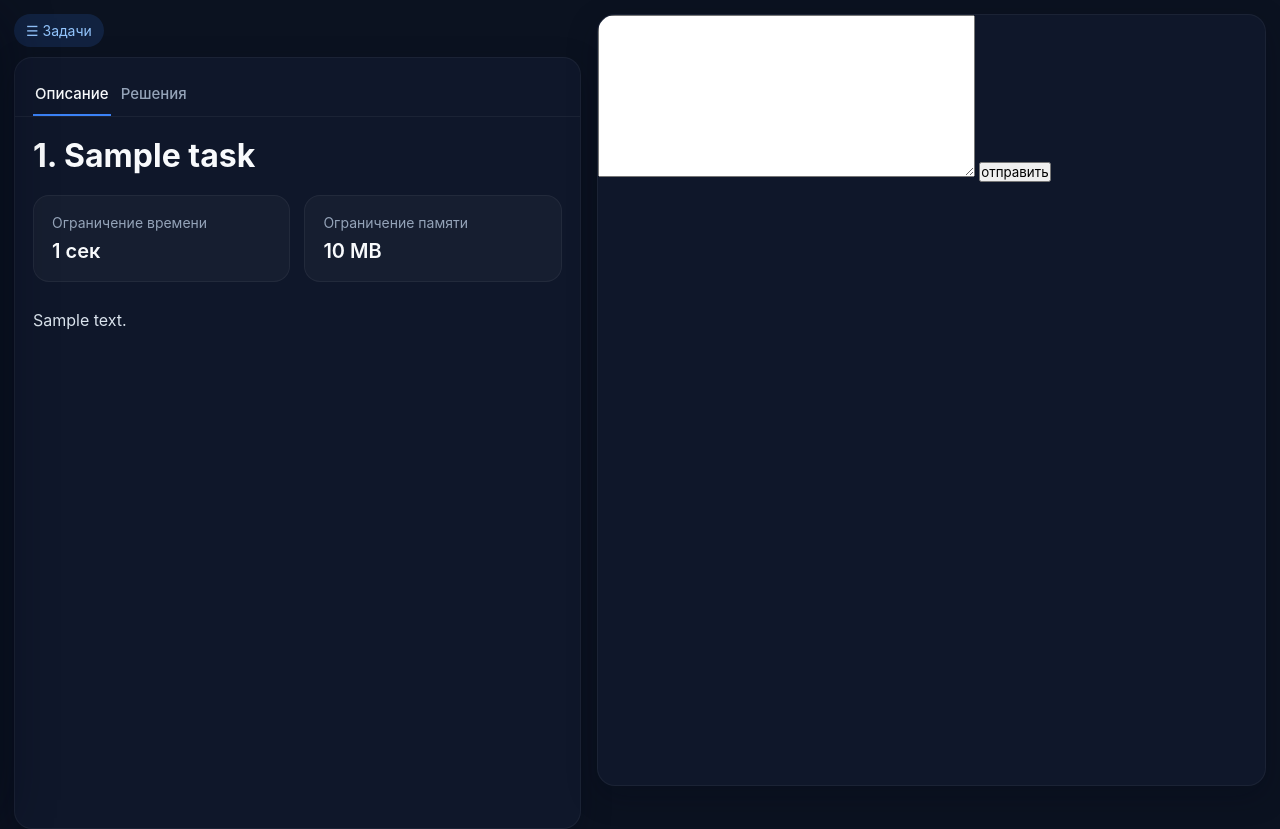
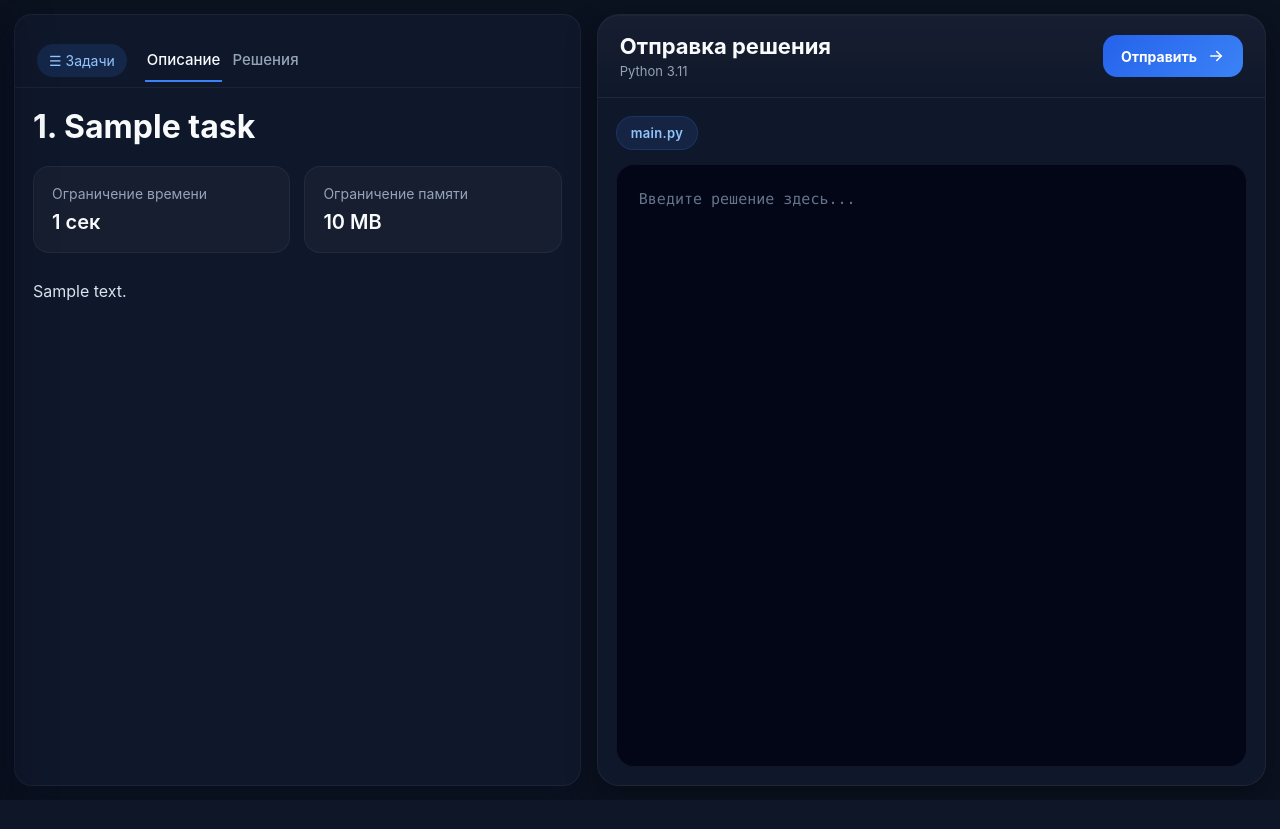
Before and after one commit to ArtemKalinin10/IT_handbook, a Django app: a page that uses handbook/education/templates/education/task.html in a window 1280 px wide. After the commit the page ends 800 px from the top, so only its background shows below. Run offline with Django 5.2, Linux system fonts and the light colour scheme; a user stored in the database is signed in; tables that the repository leaves empty hold one stand-in row (values such as "Sample post").

Commit message:
adjusted the styles of the form

```diff
--- a/handbook/education/forms.py
+++ b/handbook/education/forms.py
@@ -2,7 +2,16 @@
 from django import forms
 
 class SubmissionForm(forms.Form):
-    code = forms.CharField(widget=forms.Textarea)
+    code = forms.CharField(
+        widget=forms.Textarea(
+            attrs={
+                "class": "code-area",
+                "placeholder": "Введите решение здесь...",
+                "spellcheck": "false",
+                "rows": 1,
+            }
+        )
+    )
 
     def clean_code(self):
         code = self.cleaned_data["code"].strip()
--- a/handbook/education/static/education/css/task.css
+++ b/handbook/education/static/education/css/task.css
@@ -13,6 +13,20 @@ body {
 
 pre {
   overflow-x: auto;
+}
+
+.sidebar,
+.left-tab-panel,
+#id_code {
+  scrollbar-width: none;
+  -ms-overflow-style: none;
+}
+
+.sidebar::-webkit-scrollbar,
+.left-tab-panel::-webkit-scrollbar,
+#id_code::-webkit-scrollbar {
+  width: 0;
+  height: 0;
 }
 
 code,
@@ -134,10 +148,19 @@ pre,
   overflow: hidden;
 }
 
+.left-panel-header {
+  display: flex;
+  align-items: center;
+  gap: 18px;
+  padding: 18px 22px 0;
+  border-bottom: 1px solid rgba(255,255,255,0.05);
+}
+
 .open-btn {
   display: inline-flex;
   align-items: center;
-  margin-bottom: 10px;
+  width: fit-content;
+  flex-shrink: 0;
   cursor: pointer;
   font-size: 14px;
   color: #93c5fd;
@@ -155,8 +178,7 @@ pre,
   display: flex;
   align-items: center;
   gap: 8px;
-  padding: 14px 18px 0;
-  border-bottom: 1px solid rgba(255,255,255,0.05);
+  min-height: 54px;
 }
 
 .left-tab {
@@ -545,6 +567,13 @@ pre,
     grid-template-columns: 1fr;
   }
 
+  .left-panel-header {
+    align-items: stretch;
+    flex-direction: column;
+    gap: 10px;
+    padding: 14px 16px 0;
+  }
+
   .top-bar {
     flex-direction: column;
     align-items: stretch;
@@ -608,3 +637,183 @@ pre,
   color: #ff9800;
   font-weight: 500;
 }
+
+/* =========================
+   SUBMISSION FORM
+========================= */
+
+.task-right {
+  flex: 1;
+  display: flex;
+  flex-direction: column;
+  margin: 14px 14px 14px 8px;
+  overflow: hidden;
+  background: #0f172a;
+  border-radius: 22px;
+  border: 1px solid rgba(255,255,255,0.06);
+  box-shadow:
+    0 10px 30px rgba(0,0,0,0.35),
+    inset 0 1px 0 rgba(255,255,255,0.03);
+}
+
+.editor-topbar {
+  display: flex;
+  align-items: center;
+  justify-content: space-between;
+  padding: 18px 22px;
+  border-bottom: 1px solid rgba(255,255,255,0.05);
+  background:
+    linear-gradient(
+      180deg,
+      rgba(255,255,255,0.03),
+      rgba(255,255,255,0)
+    );
+}
+
+.editor-info {
+  display: flex;
+  flex-direction: column;
+  gap: 4px;
+}
+
+.editor-title {
+  font-size: 22px;
+  font-weight: 700;
+  color: #f8fafc;
+}
+
+.editor-subtitle {
+  font-size: 13px;
+  color: #94a3b8;
+}
+
+.submission-form {
+  flex: 1;
+  display: flex;
+  min-height: 0;
+  width: 100%;
+  overflow: hidden;
+}
+
+.editor-wrapper {
+  flex: 1;
+  display: flex;
+  flex-direction: column;
+  padding: 18px;
+  min-height: 0;
+  width: 100%;
+  overflow: hidden;
+}
+
+.editor-label {
+  display: inline-flex;
+  align-items: center;
+  width: fit-content;
+  margin-bottom: 14px;
+  padding: 8px 14px;
+  border-radius: 999px;
+  background: rgba(59,130,246,0.12);
+  border: 1px solid rgba(59,130,246,0.18);
+  color: #93c5fd;
+  font-size: 13px;
+  font-weight: 600;
+  letter-spacing: 0.3px;
+}
+
+#id_code {
+  display: block;
+  flex: 1;
+  width: 100%;
+  min-height: 0;
+  height: 100%;
+  resize: none;
+  border: 1px solid rgba(255,255,255,0.06);
+  border-radius: 18px;
+  background: #020617;
+  color: #dbeafe;
+  padding: 22px;
+  outline: none;
+
+  font-size: 15px;
+  line-height: 1.7;
+  font-family: Consolas, "Courier New", monospace;
+  overflow: auto;
+
+  transition:
+    border-color 0.2s ease,
+    box-shadow 0.2s ease,
+    background 0.2s ease;
+}
+
+#id_code:focus {
+  border-color: rgba(59,130,246,0.45);
+  box-shadow:
+    0 0 0 4px rgba(59,130,246,0.12),
+    0 10px 25px rgba(37,99,235,0.12);
+}
+
+#id_code::placeholder {
+  color: #64748b;
+}
+
+.submit-btn {
+  display: inline-flex;
+  align-items: center;
+  gap: 10px;
+
+  border: none;
+  cursor: pointer;
+
+  padding: 12px 18px;
+  border-radius: 14px;
+
+  background: linear-gradient(
+    135deg,
+    #2563eb,
+    #3b82f6
+  );
+
+  color: white;
+  font-size: 14px;
+  font-weight: 700;
+
+  transition:
+    transform 0.2s ease,
+    box-shadow 0.2s ease,
+    filter 0.2s ease;
+}
+
+.submit-btn svg {
+  width: 18px;
+  height: 18px;
+}
+
+.submit-btn:hover {
+  transform: translateY(-1px);
+  box-shadow:
+    0 10px 25px rgba(37,99,235,0.35);
+  filter: brightness(1.03);
+}
+
+.submit-btn:active {
+  transform: translateY(0);
+}
+
+@media (max-width: 720px) {
+
+  .editor-topbar {
+    flex-direction: column;
+    align-items: stretch;
+    gap: 14px;
+  }
+
+  .submit-btn {
+    justify-content: center;
+    width: 100%;
+  }
+
+  #id_code {
+    font-size: 14px;
+    padding: 18px;
+  }
+}
--- a/handbook/education/templates/education/task.html
+++ b/handbook/education/templates/education/task.html
@@ -37,10 +37,10 @@
 
     <!-- LEFT -->
     <aside class="task-left">
-
+      <div class="task-panel">
+        <div class="left-panel-header">
           <label for="sidebar-toggle" class="open-btn">☰ Задачи</label>
 
-      <div class="task-panel">
           <div class="left-tabs" role="tablist" aria-label="Навигация по задаче">
             <button type="button" class="left-tab active" data-tab-target="description-panel" aria-selected="true">
               Описание
@@ -48,6 +48,7 @@
             <button type="button" class="left-tab" data-tab-target="solutions-panel" aria-selected="false">
               Решения
             </button>
+          </div>
         </div>
 
         <section class="left-tab-panel active" id="description-panel">
@@ -183,14 +184,45 @@
     <!-- RIGHT -->
     <main class="task-right">
 
-      <form method="post" action="{% url 'education:send_submission' task.lesson.module.course.slug task.lesson.slug task.slug %}">
+      <div class="editor-topbar">
+
+        <div class="editor-info">
+          <div class="editor-title">
+            Отправка решения
+          </div>
+
+          <div class="editor-subtitle">
+            Python 3.11
+          </div>
+        </div>
+
+        <button type="submit" form="submission-form" class="submit-btn">
+          <span>Отправить</span>
+          <svg viewBox="0 0 24 24" fill="none">
+            <path d="M5 12H19" stroke="currentColor" stroke-width="2" stroke-linecap="round"/>
+            <path d="M13 6L19 12L13 18" stroke="currentColor" stroke-width="2" stroke-linecap="round"/>
+          </svg>
+        </button>
+
+      </div>
+
+      <form
+        id="submission-form"
+        method="post"
+        class="submission-form"
+        action="{% url 'education:send_submission' task.lesson.module.course.slug task.lesson.slug task.slug %}"
+      >
         {% csrf_token %}
+
+        <div class="editor-wrapper">
+
+          <div class="editor-label">
+            main.py
+          </div>
 
           {{ form.code }}
 
-        <button type="submit" class="btn">
-            отправить
-        </button>
+        </div>
       </form>
 
     </main>
```
Lines whose indentation alone changed are shown as unchanged.
